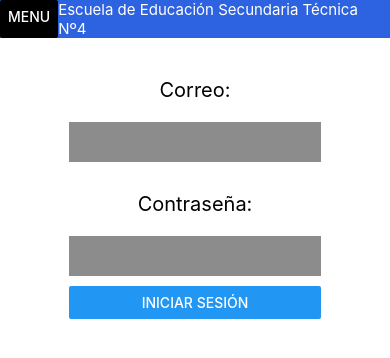
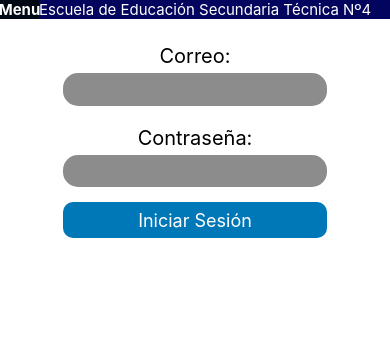
Before and after one commit to octaviopacman/Proyecto-Asistencia-React-Native, a React Native app: screen / in a window 390 px wide. Shown: the top 358 px of the page. Built offline with nearby package versions, Linux system fonts and the light colour scheme.

Commit message:
use TouchableOpacity y cambie el diseño

```diff
--- a/components/header.js
+++ b/components/header.js
@@ -1,5 +1,5 @@
 import React from "react";
-import { Button, StyleSheet, Platform, Text, View } from "react-native";
+import { Button, StyleSheet, Platform, Text, View,TouchableOpacity } from "react-native";
 import Icon from 'react-native-vector-icons/AntDesign';
 
 function Header() {
@@ -7,19 +7,15 @@ function Header() {
         container: {
             display: 'flex',
             flexDirection: 'row',
-            backgroundColor: '#2d63e0',
+            backgroundColor: '#03045e',
             ...Platform.select({
                 ios: {
                     paddingTop: '17%',
                 },
                 android: {
-
-                    paddingTop: '0%',
-                    height: '5%',
-                    color: 'black',
+                    height: '6%',
                     alignItems: 'center',
-
-                }
+                },
             }),
 
 
@@ -27,11 +23,30 @@ function Header() {
         title: {
             color: '#fff',
             fontSize: 15,
+            ...Platform.select({
+                android: {
+                    fontWeight: '600',
+                    marginLeft: 12,
+                    fontSize:17,
+                },
+            }),
+
+
         },
-        button: {
-            backgroundColor: '#fff',
-            height: '100%'
+        boton: {
+        backgroundColor:'#000814',
+        alignItems: 'center',
+        height:'100%',
+        width:'10%',
+        justifyContent: 'center',
         },
+        botonText:{
+            color:'white',
+            alignItems:'center',
+            justifyContent: 'center',
+            fontSize: 15,
+            fontWeight: 'bold',
+        }
 
 
     })
@@ -42,7 +57,9 @@ function Header() {
 
     return (
         <View style={styles.container}>
-            <Button title="Menu" color="black" onPress={PressEvent} style={styles.button} />
+             <TouchableOpacity onPress={PressEvent} style={styles.boton}>
+      <Text style={styles.botonText}>Menu</Text>
+    </TouchableOpacity>
             <Text style={styles.title}>Escuela de Educación Secundaria Técnica Nº4</Text>
 
         </View>
--- a/components/login.js
+++ b/components/login.js
@@ -6,7 +6,9 @@ import {
   Text,
   StyleSheet,
   Button,
-  ActivityIndicator
+  ActivityIndicator,
+  Platform,
+  TouchableOpacity,
 } from 'react-native';
 
 function Login(props) {
@@ -56,10 +58,12 @@ function Login(props) {
     textinput: {
       backgroundColor: '#8c8c8c',
       height: 40,  // Ajustado para un valor más estándar en React Native
-      marginBottom: 10
+      marginBottom: 15,
+      borderRadius: 15,
+      textAlign: 'center',
     },
     container: {
-      width: '75%',
+      width: '78%',
       marginLeft: 'auto',
       marginRight: 'auto',
       padding: 20,  // Ajustado para un valor más estándar en React Native
@@ -68,13 +72,32 @@ function Login(props) {
     text: {
       fontSize: 20,
       textAlign: 'center',
-      paddingBottom: 20,  // Ajustado para un valor más estándar en React Native
-      paddingTop: 20
+      paddingBottom: 5,  // Ajustado para un valor más estándar en React Native
+      paddingTop: 5,
+      color: 'black',
+
+
     },
+
+   boton:{
+    borderRadius: 10,
+    backgroundColor:'#0077b6',
+    height:'18%',
+    alignItems: 'center',
+    width:'100%',
+    justifyContent: 'center',
+
+   },
+   botonText:{
+
+    fontSize: 18,
+    color: 'white',
+   },
     correo: {
       textAlign: 'center',
-      textTransform: 'capitalize'
-    }
+      textTransform: 'capitalize',
+    },
+
   });
 
   let content;
@@ -102,7 +125,9 @@ function Login(props) {
           onChangeText={(text) => handleChange('password', text)}
           value={formData.password}
         />
-        <Button title="Iniciar Sesión" onPress={handleLogin} />
+        <TouchableOpacity onPress={handleLogin} style={styles.boton}>
+      <Text style={styles.botonText}>Iniciar Sesión</Text>
+    </TouchableOpacity>
       </View>
 
       <View style={{ marginTop: 20, marginLeft: 'auto', marginRight: 'auto' }}>
```
